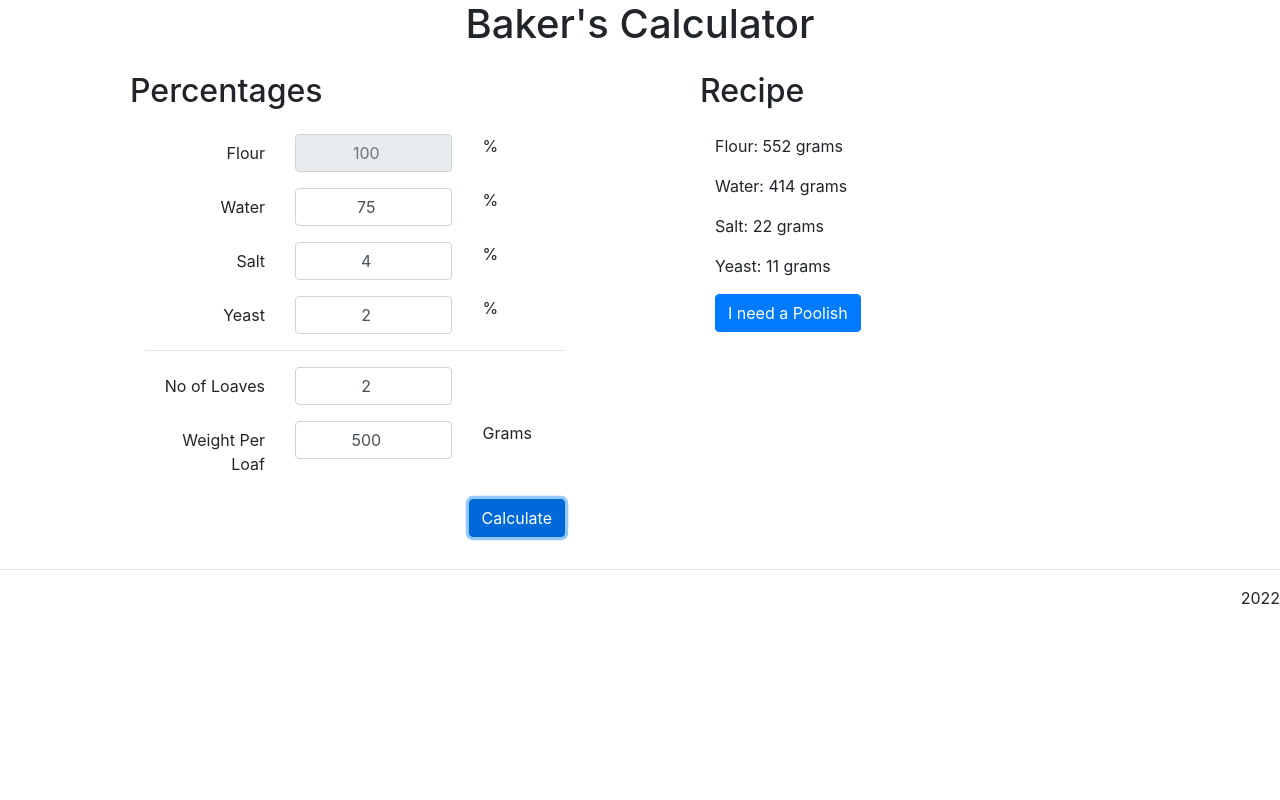
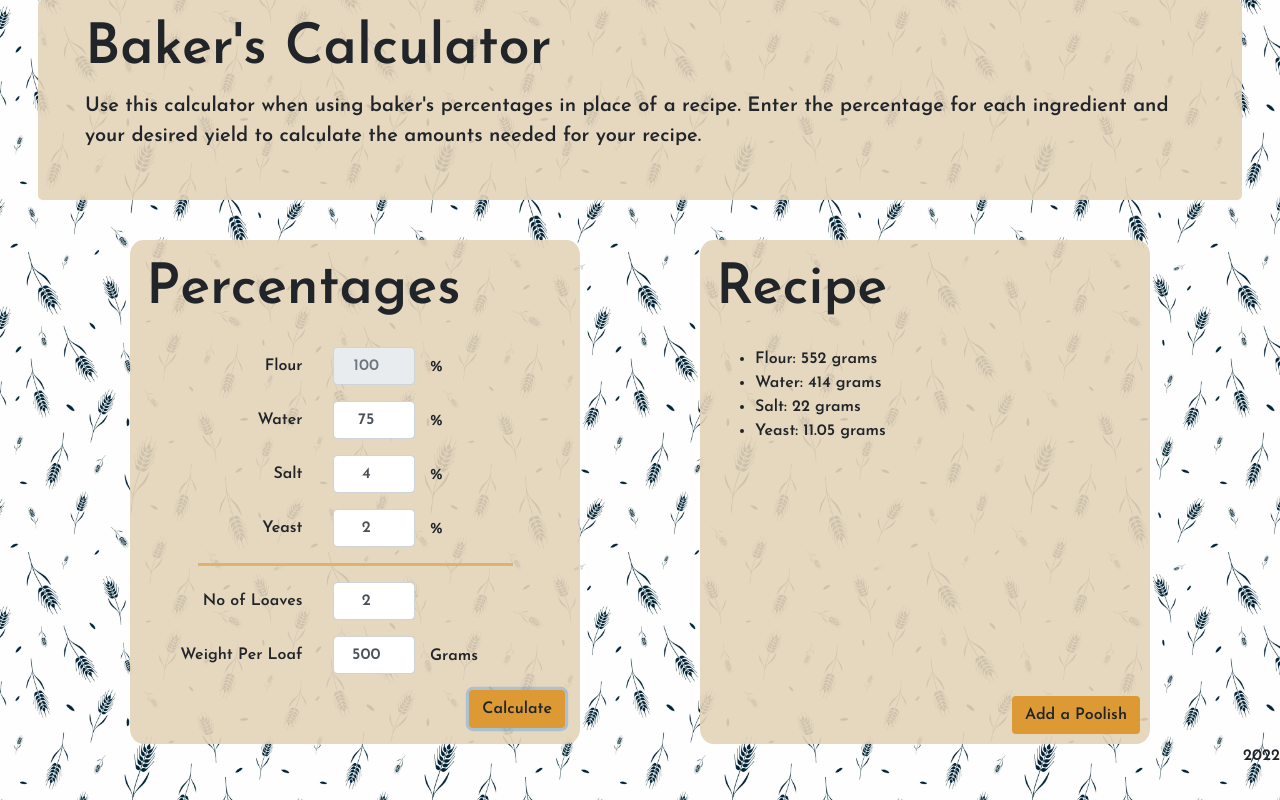
Before and after one commit to MAyala0/BakingCalc, a plain HTML site: page index.html in a window 1280 px wide. Both pictures are taken after a click on the button "Calculate". Drawn offline with nearby package versions, Linux system fonts and the light colour scheme.

Commit message:
Front End

```diff
--- a/css/stylesheet.css
+++ b/css/stylesheet.css
@@ -1,7 +1,51 @@
-.ltgreen{
-    background-color: rgb(226, 238, 213);
+.ltyellow{
+    background-color: rgb(228, 211, 185,.9);
+    max-height: 200px;
+    max-width: 95%;
 }
 
 .hide{
     display: none;
 }
+
+body{
+    background-image: url("../img/grains.jpg");
+    background-repeat: repeat;
+    background-size: 300px;
+    font-family: 'Josefin Sans', sans-serif;
+}
+
+.opaque{
+    background-color: rgb(228, 211, 185, .9);
+    border-radius: 3%;
+}
+
+.whiteBackground{
+    background-color: white;
+}
+
+.fixedelement{
+    width:16%;
+}
+
+.btnColor{
+background-color: rgb(221,153,51);
+}
+
+.btnposition{
+    position: absolute;
+    bottom: 0px;
+    right: 10px;
+}
+
+.btnpositionPoolish{
+    position: absolute;
+    bottom: 10px;
+    right: 10px;
+}
+
+
+hr{
+    border-top: 3px solid rgba(223, 174, 102, 0.9);
+    max-width: 75%;
+}
--- a/index.html
+++ b/index.html
@@ -6,84 +6,96 @@
     <meta charset="utf-8">
     <meta name="viewport" content="width=device-width, initial-scale=1, shrink-to-fit=no">
 
-    <!-- Bootstrap CSS -->
+    <!-- Bootstrap CSS & font -->
     <link rel="stylesheet" href="https://stackpath.bootstrapcdn.com/bootstrap/4.5.2/css/bootstrap.min.css"
         integrity="sha384-JcKb8q3iqJ61gNV9KGb8thSsNjpSL0n8PARn9HuZOnIxN0hoP+VmmDGMN5t9UJ0Z" crossorigin="anonymous">
     <link rel="stylesheet" href="css/stylesheet.css">
     <link rel="icon" href="img/favicon.ico" type="image/icon">
-    <title>Baking Calculator</title>
+    <link rel="preconnect" href="https://fonts.googleapis.com">
+    <link rel="preconnect" href="https://fonts.gstatic.com" crossorigin>
+    <link href="https://fonts.googleapis.com/css2?family=Josefin+Sans:wght@600&display=swap" rel="stylesheet">
+    <title>Baker's Calculator</title>
 </head>
 
 <body>
     <header>
         <!--Jumbotron-->
-        <div class="row justify-content-center">
-            <h1>Baker's Calculator </h1>
+        <div class=" d-flex justify-content-center">
+            <div class="jumbotron ltyellow pt-3 justify-content-center">
+                <div class="container">
+                    <h1 class="display-4">Baker's Calculator</h1>
+                    <p class="lead">Use this calculator when using baker's percentages in place of a recipe. Enter the
+                        percentage for
+                        each ingredient and your desired yield to calculate the amounts needed for your recipe.</p>
+                </div>
+            </div>
         </div>
     </header>
     <main class="container">
         <div class="row">
+
             <!--Percentages column-->
-            <div class="col-6 d-flex justify-content-center">
-                <div class="col-10 ">
-                    <div class="row my-3">
-                        <h2>Percentages</h2>
+            <div class="col-lg-6 d-flex justify-content-center mt-2">
+                <div class="col-10 opaque">
+                    <div class="row pl-3 my-3 ">
+                        <h2 class="display-4">Percentages</h2>
                     </div>
                     <form>
                         <!--Ingredients-->
                         <div class="form-group row">
-                            <label for="percentageFlour" class="col-sm-4 col-form-label text-right">Flour</label>
-                            <div class="col-sm-5">
+                            <label for="percentageFlour" class="col-sm-5 col-form-label text-right">Flour</label>
+                            <div class="col-sm-3">
                                 <input type="number" class="form-control text-center" id="percentageFlour"
                                     placeholder="100" readonly>
                             </div>
-                            <div class="col-sm-3">%</div>
+                            <div class="col-sm-4 pl-0 pt-2">%</div>
                         </div>
                         <div class="form-group row">
-                            <label for="percentageWater" class="col-sm-4 col-form-label text-right">Water</label>
-                            <div class="col-sm-5">
+                            <label for="percentageWater" class="col-sm-5 col-form-label text-right">Water</label>
+                            <div class="col-sm-3">
                                 <input type="number" class="form-control text-center" id="percentageWater"
                                     placeholder="Water" value="75">
                             </div>
-                            <div class="col-sm-2">%</div>
+                            <div class="col-sm-4 pl-0 pt-2">%</div>
                         </div>
                         <div class="form-group row">
-                            <label for="percentageSalt" class="col-sm-4 col-form-label text-right">Salt</label>
-                            <div class="col-sm-5">
+                            <label for="percentageSalt" class="col-sm-5 col-form-label text-right">Salt</label>
+                            <div class="col-sm-3">
                                 <input type="number" class="form-control text-center" id="percentageSalt"
                                     placeholder="Salt" value="4">
                             </div>
-                            <div class="col-sm-2">%</div>
+                            <div class="col-sm-4 pl-0 pt-2">%</div>
                         </div>
                         <div class="form-group row">
-                            <label for="percentageYeast" class="col-sm-4 col-form-label text-right">Yeast</label>
-                            <div class="col-sm-5">
+                            <label for="percentageYeast" class="col-sm-5 col-form-label text-right">Yeast</label>
+                            <div class="col-sm-3">
                                 <input type="number" class="form-control text-center" id="percentageYeast"
                                     placeholder="Yeast" value="2">
                             </div>
-                            <div class="col-sm-2">%</div>
+                            <div class="col-sm-4 pl-0 pt-2">%</div>
                         </div>
                         <hr>
                         <!-- no of Loaves/weight per loaf-->
                         <div class="form-group row">
-                            <label for="inputLoaves" class="col-sm-4 col-form-label text-right">No of Loaves</label>
-                            <div class="col-sm-5">
+                            <label for="inputLoaves" class="col-sm-5 col-form-label text-right">No of
+                                Loaves</label>
+                            <div class="col-sm-3">
                                 <input type="number" class="form-control text-center" id="inputLoaves"
                                     placeholder="Loaves" value="2">
                             </div>
                         </div>
                         <div class="form-group row">
-                            <label for="inputWeightPL" class="col-sm-4 col-form-label text-right">Weight Per
+                            <label for="inputWeightPL" class="col-sm-5 col-form-label text-right">Weight Per
                                 Loaf</label>
-                            <div class="col-sm-5">
+                            <div class="col-sm-3">
                                 <input type="number" class="form-control text-center" id="inputWeightPL"
                                     placeholder="Weight" value="500">
                             </div>
-                            <div class="col-sm-2">Grams</div>
+                            <div class="col-sm-4 pl-0 pt-2">Grams</div>
                         </div>
                         <div class="form-group row float-right">
                             <div class="col-sm-10">
-                                <button type="button" class="btn btn-primary" id="calculateBtn">Calculate</button>
+                                <button type="button" class="btn btnColor" id="calculateBtn">Calculate</button>
                             </div>
                         </div>
                     </form>
@@ -91,24 +103,26 @@
             </div>
 
             <!--Recipe column-->
-            <div class="col-6 d-flex justify-content-center">
-                <div class="col-10 ">
-                    <div class="row my-3">
-                        <h2>Recipe</h2>
+            <div class="col-lg-6 d-flex justify-content-center mt-2">
+                <div class="col-10 opaque ">
+                    <div class="row pl-3 my-3">
+                        <h2 class="display-4">Recipe</h2>
                     </div>
                     <!--recipe without poolish & btn to add poolish-->
-                    <div class="row" id="recipe">
+                    <div class="row hide" id="recipe">
                         <div class="col">
-                            <p id="weightFlour"></p>
-                            <p id="weightWater"></p>
-                            <p id="weightSalt"></p>
-                            <p id="weightYeast"></p>
+                            <ul id="recipeList">
+                                <li id="weightFlour"></li>
+                                <li id="weightWater"></li>
+                                <li id="weightSalt"></li>
+                                <li id="weightYeast"></li>
+                            </ul>
                         </div>
                     </div>
-
-                    <div class="row hide" id="poolishBtnDiv">
+                    <div class="row hide btnpositionPoolish" id="poolishBtnDiv">
                         <div class="col-sm-10">
-                            <button type="button" class="btn btn-primary" id="needAPoolishBtn">I need a Poolish</button>
+                            <button type="button" class="btn btnColor text-nowrap" id="needAPoolishBtn">Add a
+                                Poolish</button>
                         </div>
                     </div>
 
@@ -117,45 +131,45 @@
                         <form>
 
                             <div class="form-group row">
-                                <label for="poolishPercent" class="col-sm-4 col-form-label text-right">Total Poolish
+                                <label for="poolishPercent" class="col-sm-5 col-form-label text-right">Total Poolish
                                     Percentage</label>
-                                <div class="col-sm-5">
+                                <div class="col-sm-3">
                                     <input type="number" class="form-control text-center" id="poolishPercent"
                                         placeholder="20" value="20">
                                 </div>
-                                <div class="col-sm-2">%</div>
+                                <div class="col-sm-4  pl-0 pt-2">%</div>
                             </div>
                             <div class="form-group row">
                                 <label for="poolishFlourPercent"
-                                    class="col-sm-4 col-form-label text-right">Flour</label>
-                                <div class="col-sm-5">
+                                    class="col-sm-5 col-form-label text-right">Flour</label>
+                                <div class="col-sm-3">
                                     <input type="number" class="form-control text-center" id="poolishFlourPercent"
                                         placeholder="100" value="100" readonly>
                                 </div>
-                                <div class="col-sm-2">%</div>
+                                <div class="col-sm-4  pl-0 pt-2">%</div>
                             </div>
                             <div class="form-group row">
                                 <label for="poolishWaterPercent"
-                                    class="col-sm-4 col-form-label text-right">Water</label>
-                                <div class="col-sm-5">
+                                    class="col-sm-5 col-form-label text-right">Water</label>
+                                <div class="col-sm-3">
                                     <input type="number" class="form-control text-center" id="poolishWaterPercent"
                                         placeholder="100" value="100">
                                 </div>
-                                <div class="col-sm-2">%</div>
+                                <div class="col-sm-4  pl-0 pt-2">%</div>
                             </div>
                             <div class="form-group row">
                                 <label for="poolishYeastPercent"
-                                    class="col-sm-4 col-form-label text-right">Yeast</label>
-                                <div class="col-sm-5">
+                                    class="col-sm-5 col-form-label text-right">Yeast</label>
+                                <div class="col-sm-3">
                                     <input type="number" class="form-control text-center" id="poolishYeastPercent"
                                         placeholder=".1" value=".1">
                                 </div>
-                                <div class="col-sm-2">%</div>
+                                <div class="col-sm-4  pl-0 pt-2">%</div>
                             </div>
-                            <div class="form-group row float-right">
+                            <div class="form-group row btnposition">
                                 <div class="col-sm-10">
-                                    <button type="button" class="btn btn-primary" id="calculatePoolishBtn">Get Recipe
-                                        With Poolish</button>
+                                    <button type="button" class="btn btnColor"
+                                        id="calculatePoolishBtn">Calculate</button>
                                 </div>
                             </div>
                         </form>
@@ -167,20 +181,24 @@
                             <div class="row">
                                 <div class="col-12">
                                     <h3>Poolish</h3>
-                                    <p id="weightFlourPoolish"></p>
-                                    <p id="weightWaterPoolish"></p>
-                                    <p id="weightYeastPoolish"></p>
+                                    <ul id="poolishList">
+                                        <li id="weightFlourPoolish"></li>
+                                        <li id="weightWaterPoolish"></li>
+                                        <li id="weightYeastPoolish"></li>
+                                    </ul>
                                 </div>
                             </div>
                             <hr>
                             <div class="row">
                                 <div class="col-12">
                                     <h3>Final Dough</h3>
-                                    <p id="weightFlourRemaining"></p>
-                                    <p id="weightWaterRemaining"></p>
-                                    <p id="weightSaltRemaining"></p>
-                                    <p id="weightYeastRemaining"></p>
-                                    <p>+ All of Poolish</p>
+                                    <ul id="finalDoughList">
+                                        <li id="weightFlourRemaining"></li>
+                                        <li id="weightWaterRemaining"></li>
+                                        <li id="weightSaltRemaining"></li>
+                                        <li id="weightYeastRemaining"></li>
+                                        <li>+ All of Poolish</li>
+                                    </ul>
                                 </div>
                             </div>
                         </div>
@@ -193,7 +211,6 @@
     <!--Footer-->
 
     <footer>
-        <hr>
         <p class="d-flex justify-content-end">2022</p>
     </footer>
 
--- a/js/javascript.js
+++ b/js/javascript.js
@@ -17,7 +17,6 @@ function calculateBtnClicked() {
     setIngredientPercentages();
     calculateTotalFlour();
     setIngredientWeights();
-
 }
 
 function setIngredientPercentages() {
@@ -30,12 +29,12 @@ function setIngredientPercentages() {
 
 function calculateTotalFlour() {
     //percentage total = sum of ingredient percentages
-    let percentageTotal = (ingredientPercentages[0] + ingredientPercentages[1] + ingredientPercentages[2] + ingredientPercentages[3]) / 100;
+    const percentageTotal = (ingredientPercentages[0] + ingredientPercentages[1] + ingredientPercentages[2] + ingredientPercentages[3]) / 100;
 
     //calculate total weight
     const loaves = parseFloat(document.getElementById("inputLoaves").value);
     const weightPL = parseFloat(document.getElementById("inputWeightPL").value);
-    let totalWeight = loaves * weightPL;
+    const totalWeight = loaves * weightPL;
 
     //calculate total flour
     totalFlour = totalWeight / percentageTotal;
@@ -43,13 +42,15 @@ function calculateTotalFlour() {
 
 function setIngredientWeights() {
     //add weights to array
-    ingredientWeights = [Math.round(totalFlour), Math.round(totalFlour * (ingredientPercentages[1] / 100)), Math.round(totalFlour * (ingredientPercentages[2] / 100)), Math.round(totalFlour * (ingredientPercentages[3] / 100))]
+    ingredientWeights = [Math.round(totalFlour), Math.round(totalFlour * (ingredientPercentages[1] / 100)), Math.round(totalFlour * (ingredientPercentages[2] / 100)), (totalFlour * (ingredientPercentages[3] / 100)).toFixed(2)]
 
     //Display weights in recipe section
     document.getElementById("weightFlour").textContent = "Flour: " + ingredientWeights[0] + " grams";
     document.getElementById("weightWater").textContent = "Water: " + ingredientWeights[1] + " grams";
     document.getElementById("weightSalt").textContent = "Salt: " + ingredientWeights[2] + " grams";
     document.getElementById("weightYeast").textContent = "Yeast: " + ingredientWeights[3] + " grams";
+
+    //change show/hide
     document.getElementById("poolishForm").classList.add("hide");
     document.getElementById("recipeWithPoolish").classList.add("hide");
     document.getElementById("poolishBtnDiv").classList.remove("hide");
@@ -65,14 +66,12 @@ function needPoolishBtnClicked() {
 
 function calculatepoolish() {
     //calculate poolish ingredient weights
-    let poolishFlour = Math.round( totalFlour * (parseFloat(document.getElementById("poolishPercent").value) / 100));
-    let poolishWater = poolishFlour * (parseFloat(document.getElementById("poolishWaterPercent").value) / 100);
+    let poolishFlour = Math.round(totalFlour * (parseFloat(document.getElementById("poolishPercent").value) / 100));
+    let poolishWater = Math.round(poolishFlour * (parseFloat(document.getElementById("poolishWaterPercent").value) / 100));
     let poolishYeast = (poolishFlour * (parseFloat(document.getElementById("poolishYeastPercent").value) / 100)).toFixed(2);
 
-
-
     //subtract from remaining ingredients to calculate final dough
-    let finalDoughFlour = Math.round( totalFlour - poolishFlour);
+    let finalDoughFlour = Math.round(totalFlour - poolishFlour);
     let finalDoughWater = ingredientWeights[1] - poolishWater;
     let finalDoughSalt = ingredientWeights[2];
     let finalDoughYeast = ingredientWeights[3] - poolishYeast;
@@ -80,7 +79,6 @@ function calculatepoolish() {
     //hide form, show poolish recipe
     document.getElementById("poolishForm").classList.add("hide");
     document.getElementById("recipeWithPoolish").classList.remove("hide");
-
 
     //show poolish recipe
     document.getElementById("weightFlourPoolish").textContent = "Flour: " + poolishFlour + " grams";
@@ -92,8 +90,3 @@ function calculatepoolish() {
     document.getElementById("weightYeastRemaining").textContent = "Yeast: " + finalDoughYeast + " grams";
 
 }
-
-
-
-//add reset btn
-//add other ingredients
```
Also changed, not shown: img/favicon.ico (added), img/grains.jpg (added).
